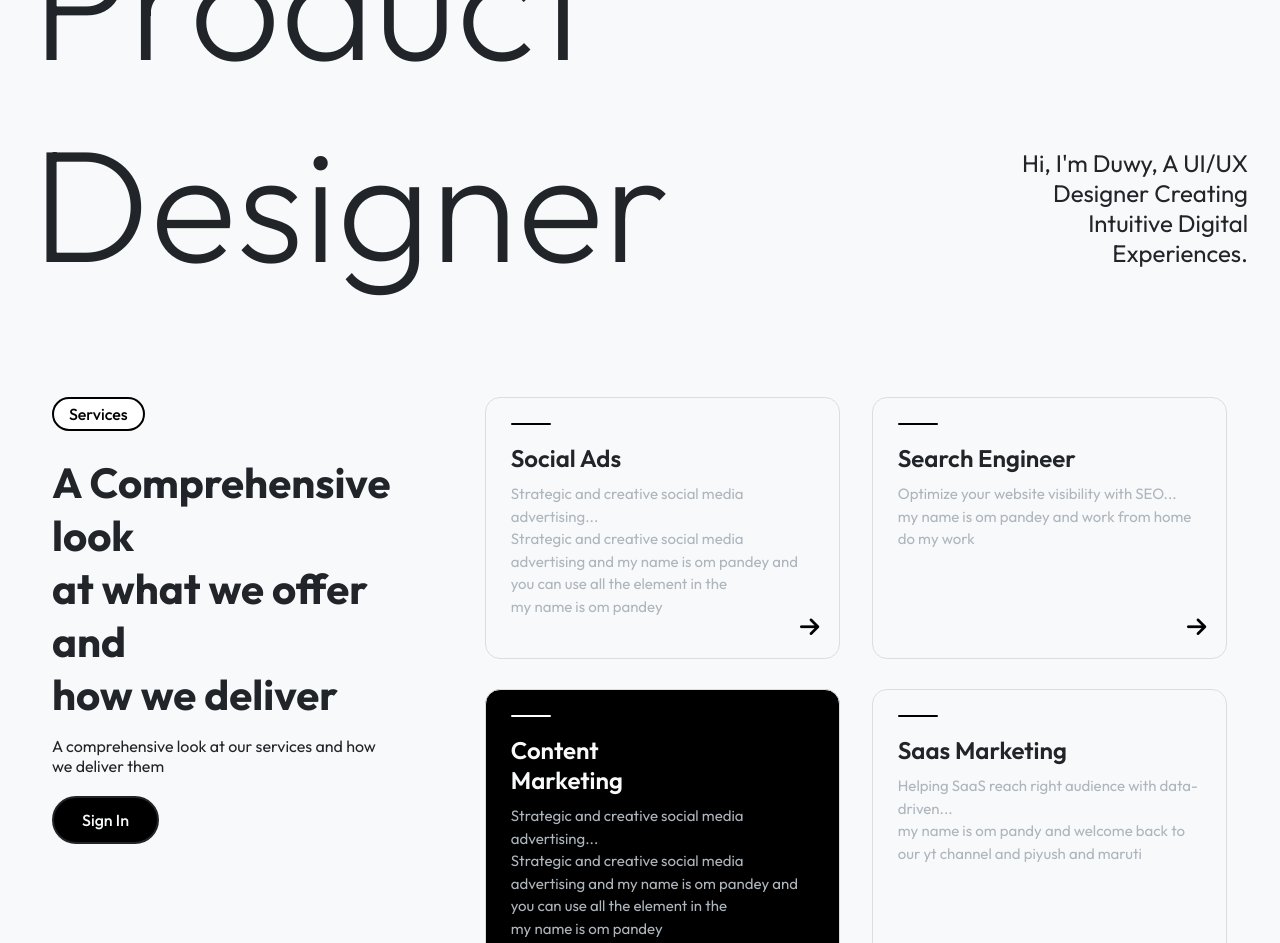
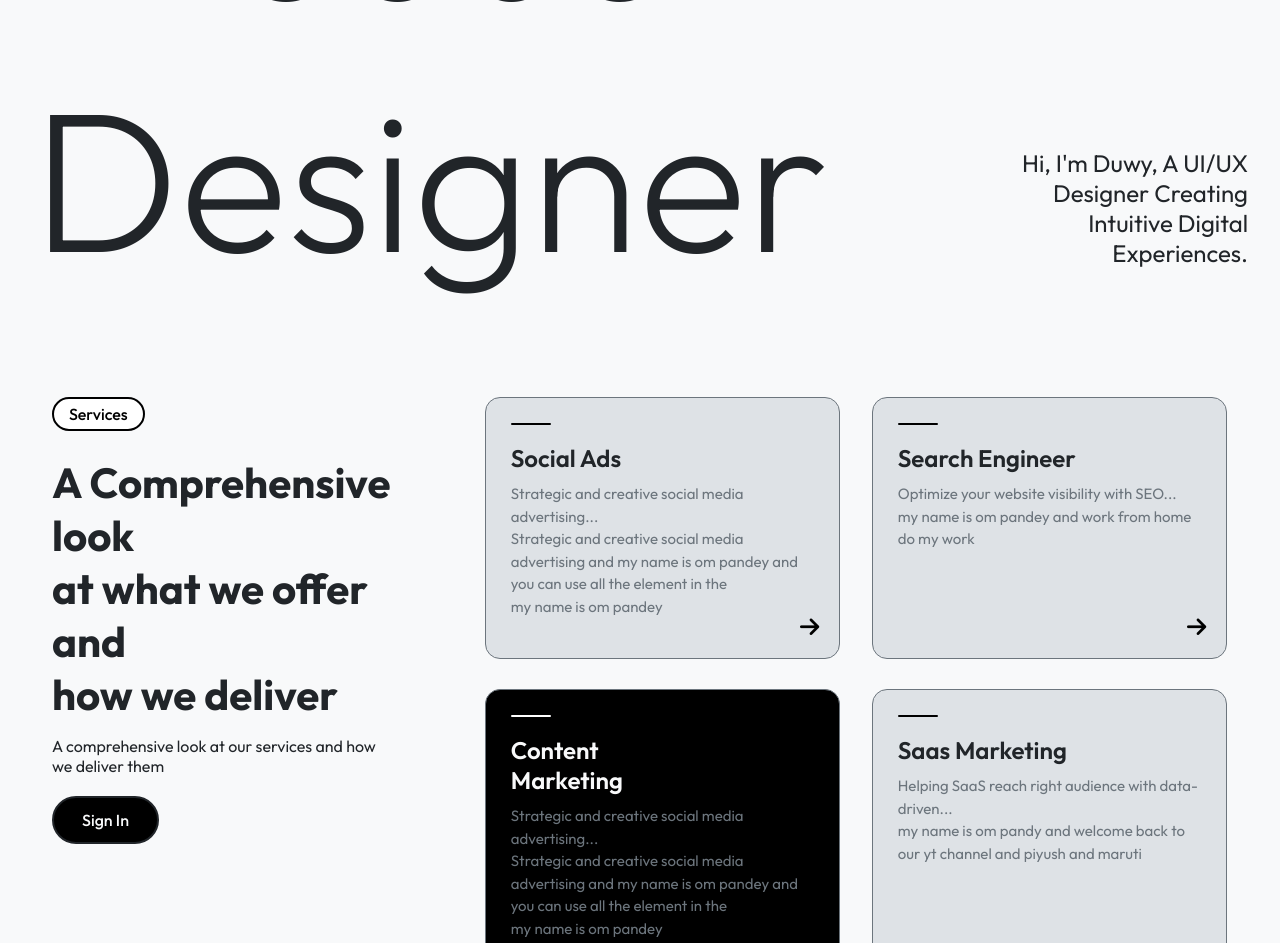
Before and after one commit to student-ompandey/Our-Project, a plain HTML site: page index.html in a window 1280 px wide. Shown: the part 477-1420 px from the top of the page. Drawn offline with Linux system fonts and the light colour scheme; a web font is replaced by a local one.

Commit message:
Updated Cards

```diff
--- a/style.css
+++ b/style.css
@@ -3,7 +3,8 @@
 :root {
   --white-color: #f8f9fa;
   --black-color: #212529;
-  --grey-color: #adb5bd;
+  --grey-color: #6c757d;
+  --off-white-color: #dee2e6;
   --orbit: "Orbit";
   --outfit: "Outfit";
 }
@@ -109,10 +110,10 @@ main {
 }
 
 .card {
-  background: var(--white-color);
+  background: var(--off-white-color);
   padding: 25px;
   border-radius: 15px;
-  border: 1px solid #ddd;
+  border: 1px solid var(--grey-color);
   transition: all 0.3s ease;
   min-height: 210px;
   /* min-width:px; */
@@ -240,7 +241,7 @@ nav a {
 .text-box h1 {
   font-family: var(--outfit);
   color: var(--black-color);
-  font-size: 10rem;
+  font-size: 12.5rem;
   font-weight: 250;
 }
 
```
